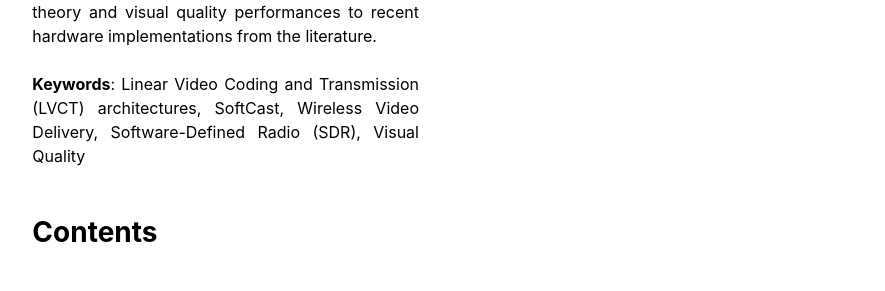
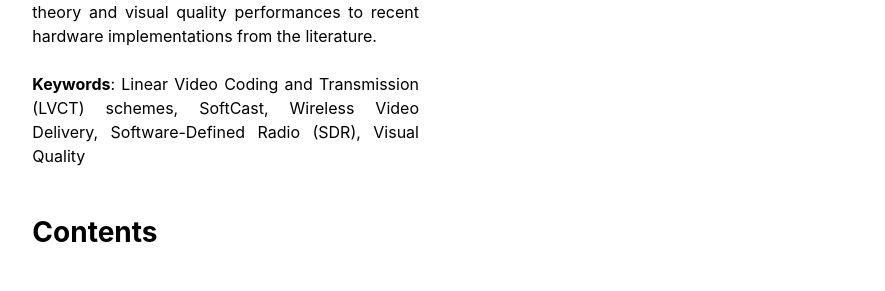
Before and after one commit to XiaYi59/LVCT, a Jekyll site: the page built from index.md, in a window 1280 px wide. Shown: the part 1099-1390 px from the top of the page, without its empty margins (197-1082 px from the left). Built offline with Jekyll 4.4.1, drawn with Linux system fonts in a browser that asks for light colours.

Commit message:
Update index.md

```diff
--- a/index.md
+++ b/index.md
@@ -7,6 +7,6 @@ Video transmission to and from mobile users is an increasingly relevant service
  Linear Video Coding and Transmission (LVCT) architectures, pioneered by the SoftCast scheme, have demonstrated over the last decade a high potential to address the above issues. Such architectures process pixels by successive linear operations (decorrelation, power allocation, pseudo-analog modulation) and directly transmit information without quantization or coding. This allows receivers to get a decoded video quality commensurate with their channel quality, without requiring any feedback information, while avoiding complex adaptation mechanisms. <br><br>
  This tutorial will give a complete overview of LVCT with focus on SoftCast, from signal processing theory and visual quality performances to recent hardware implementations from the literature.<br>
 <br>
-<strong>Keywords</strong>: Linear Video Coding and Transmission (LVCT) architectures, SoftCast, Wireless Video Delivery, Software-Defined Radio (SDR), Visual Quality
+<strong>Keywords</strong>: Linear Video Coding and Transmission (LVCT) schemes, SoftCast, Wireless Video Delivery, Software-Defined Radio (SDR), Visual Quality
 
 </div>
```
